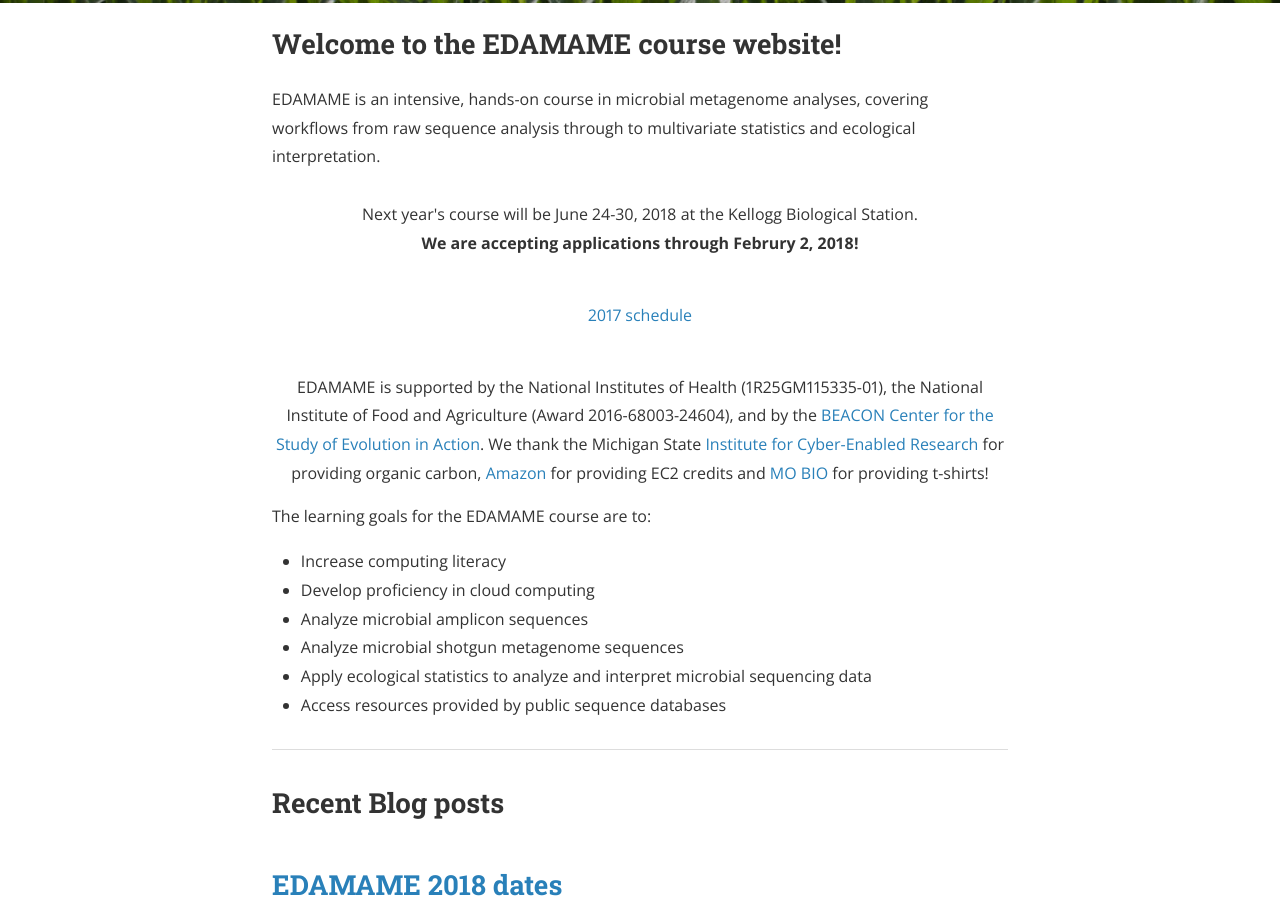
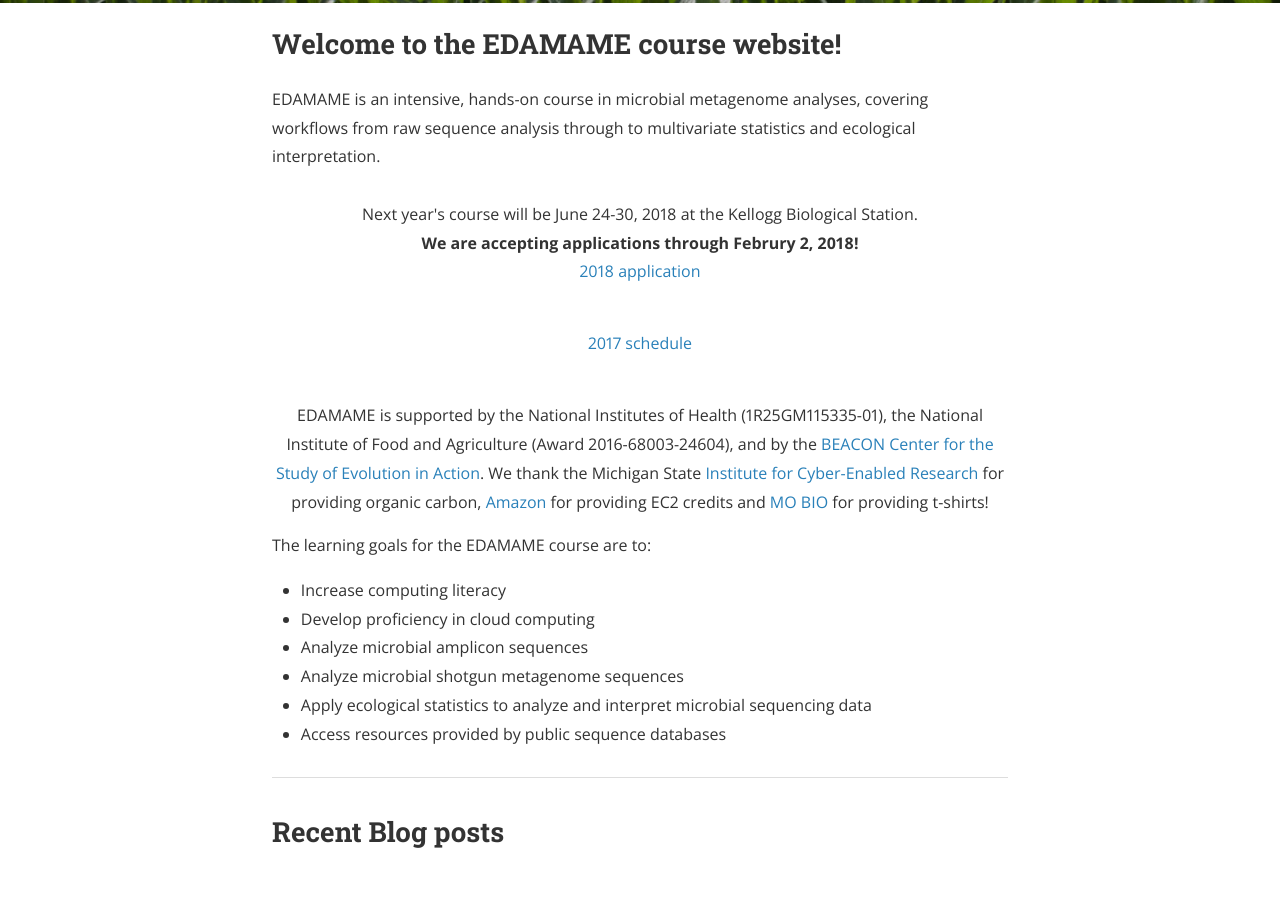
Before and after one commit to edamame-course/edamame-course.github.io, a Jekyll site: the page built from index.html, in a window 1280 px wide and 900 px high, scrolled down 500 px. Built offline with Jekyll 4.4.1, drawn with Linux system fonts in a browser that asks for light colours; nearby versions of some CDN libraries; the list of posts is cut into pages by our own code; a style sheet for code colours, icons or effects is not loaded.

Commit message:
Update index.html

```diff
--- a/index.html
+++ b/index.html
@@ -24,7 +24,11 @@ EDAMAME is an intensive, hands-on course in microbial metagenome analyses, cover
 Next year's course will be June 24-30, 2018 at the Kellogg Biological Station.
   <br>
   <strong>We are accepting applications through Februry 2, 2018!</strong>
+  <br>
+  <a href=https://goo.gl/forms/8iNNibgDscHUHfRf1>2018 application</a>
+
 <p align=center><br>
+
 <a href=https://github.com/edamame-course/2017-tutorials/wiki/Schedule-EDAMAME-2017>2017 schedule</a>
 
 <p align=center><br>
```
